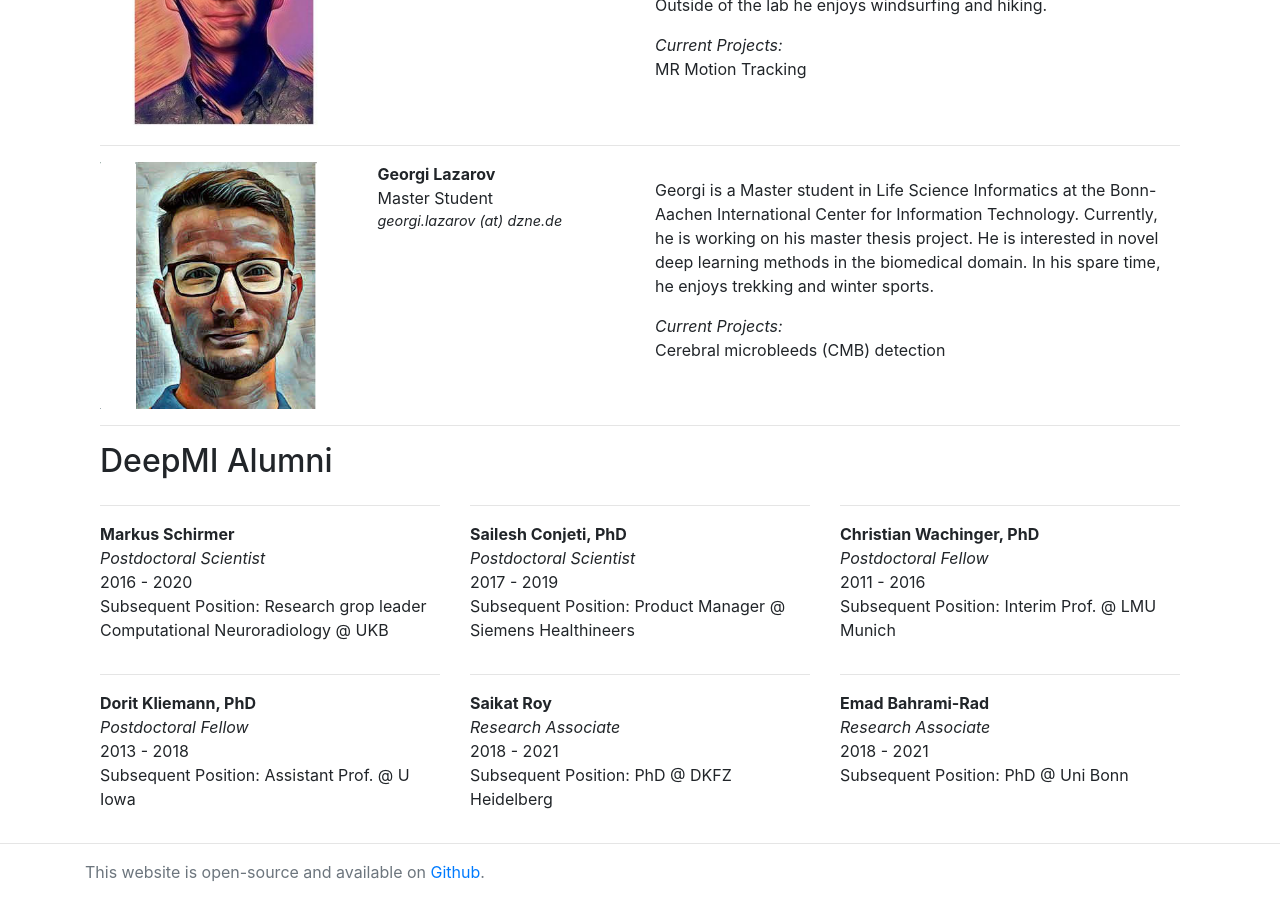
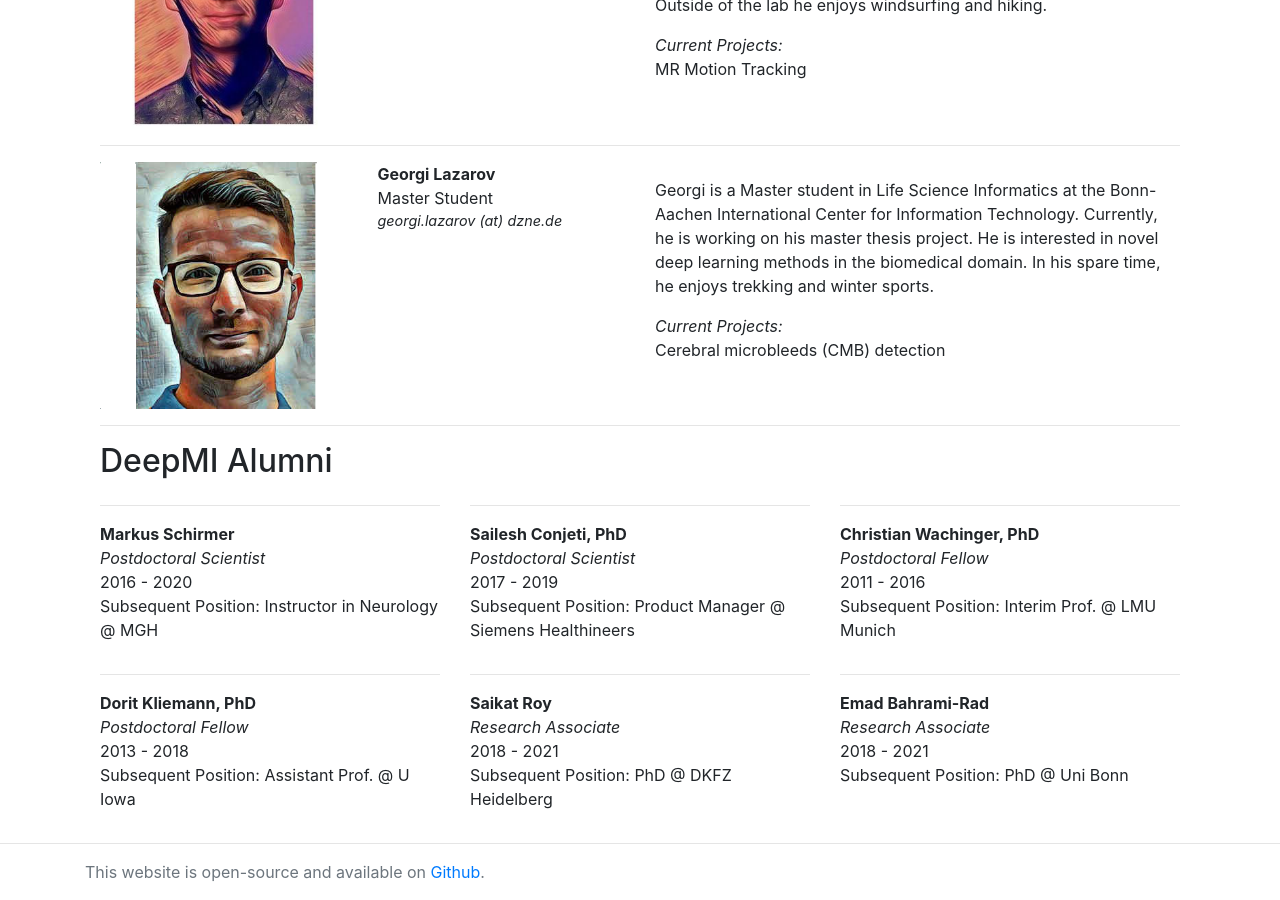
Before and after one commit to Deep-MI/Deep-MI.github.io, a Jekyll site: the page built from members/index.html, in a window 1280 px wide and 900 px high, scrolled down 2937 px. Built offline with Jekyll 4.4.1, drawn with Linux system fonts in a browser that asks for light colours; nearby versions of some CDN libraries; comment, search, counter and statistics services are not loaded.

Commit message:
update status and links

```diff
--- a/_data/alumni.yml
+++ b/_data/alumni.yml
@@ -2,8 +2,8 @@
   position: Postdoctoral Scientist
   startdate: 2016
   enddate: 2020
-  current: Research grop leader Computational Neuroradiology @ UKB
-  lab: https://www.ukbonn.org/neuroradiologie/uber-uns/wissenschaftler/
+  current: Instructor in Neurology @ MGH
+  lab: http://www.markus-schirmer.com/
 
 - name: Sailesh Conjeti, PhD
   position: Postdoctoral Scientist
@@ -23,7 +23,7 @@
   startdate: 2013
   enddate: 2018
   current: Assistant Prof. @ U Iowa
-  lab: https://psychology.uiowa.edu/people/dorit-kliemann
+  lab: https://kliemann.lab.uiowa.edu/
 
 - name: Saikat Roy
   position: Research Associate
```
